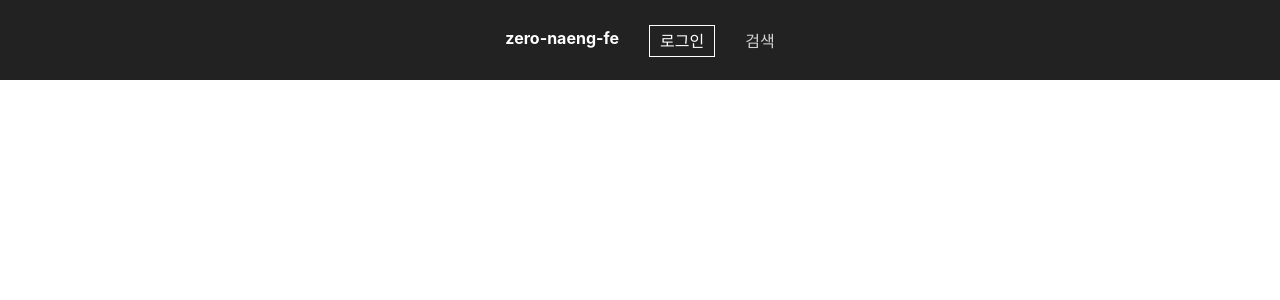
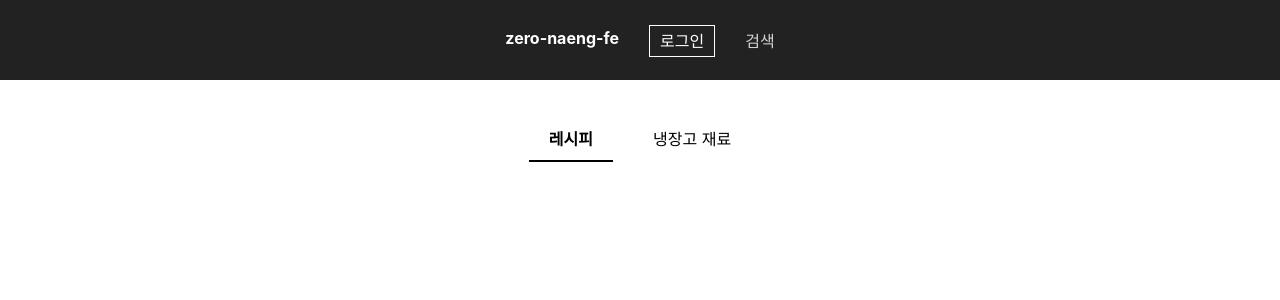
Before and after one commit to ksb214-hub/Recipe_project2, a React (Create React App) app: page / in a window 1280 px wide. Shown: the top 300 px of the page. Built offline with nearby package versions, Linux system fonts and the light colour scheme.

Commit message:
✔ main class=“con” ✔ div id=“tab” ✔ ul → li 구조 ✔ 첫 번째 li class=“on” ✔ “레시피 / 냉장고 재료” 탭 구현 ✔ flex 적용

```diff
--- a/src/Main/Main.css
+++ b/src/Main/Main.css
@@ -37,6 +37,39 @@
 .zero-naeng-fe_search {
   opacity: 0.8;
 }
+/* MAIN */
+.con {
+  margin: 0 auto;
+  width: 100%;
+  padding-top: 20px;
+}
+
+/* TAB */
+#tab ul {
+  display: flex;
+  justify-content: center;
+  padding: 0;
+}
+
+/* li 기본 */
+#tab li {
+  list-style: none;
+  margin: 0 10px;
+}
+
+/* 링크 */
+#tab a {
+  text-decoration: none;
+  color: black;
+  padding: 10px 20px;
+  display: block;
+}
+
+/* 선택된 탭 */
+#tab .on a {
+  border-bottom: 2px solid black;
+  font-weight: bold;
+}
 
 /*  반응형 */
 @media only screen and (max-width: 833px) {
--- a/src/Main/Main.js
+++ b/src/Main/Main.js
@@ -1,3 +1,4 @@
+// src/Main/Main.js
 // src/Main/Main.js
 import React from "react";
 import "./Main.css";
@@ -6,7 +7,7 @@ import { Link } from "react-router-dom";
 function Main() {
   return (
     <div>
-      {/* 🔹 NAV */}
+      {/* NAV */}
       <nav className="zero-naeng-fe_nav">
         <ul>
           {/* 로고 */}
@@ -31,6 +32,23 @@ function Main() {
           </li>
         </ul>
       </nav>
+
+      {/* MAIN */}
+      <main className="con">
+        <div id="tab">
+          <ul>
+            {/* 레시피 */}
+            <li className="on">
+              <a href="#">레시피</a>
+            </li>
+
+            {/* 냉장고 재료 */}
+            <li>
+              <a href="#">냉장고 재료</a>
+            </li>
+          </ul>
+        </div>
+      </main>
     </div>
   );
 }
```
Lines whose indentation alone changed are shown as unchanged.
